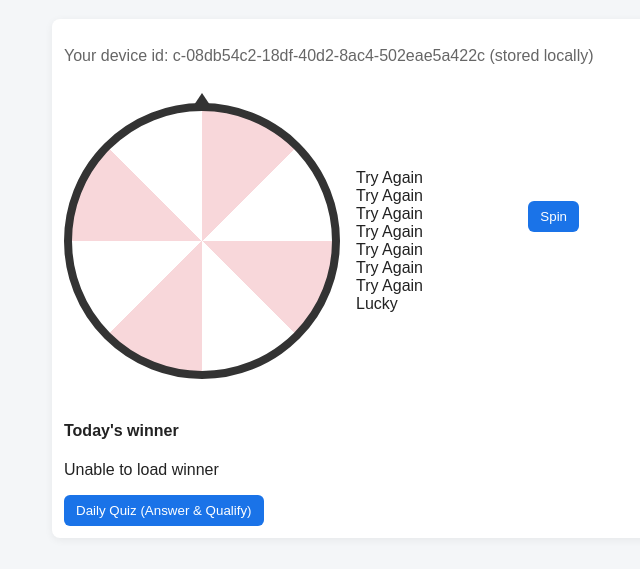
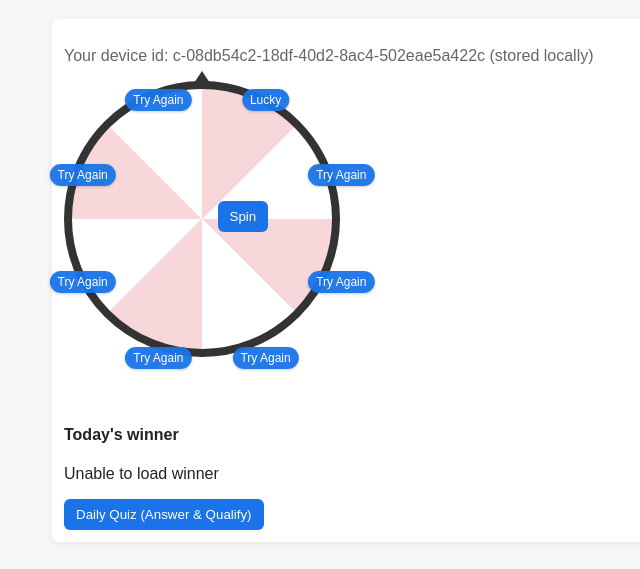
Before and after one commit to microsoftservicess01-svg/Spinwheel, a website: page public/index.html in a window 1280 px wide. Shown: the part 101-670 px from the top of the page, without its empty margins (228-868 px from the left). Drawn offline with Linux system fonts and the light colour scheme; no server answers.

Commit message:
Update style.css

```diff
--- a/public/style.css
+++ b/public/style.css
@@ -1,7 +1,7 @@
 body{font-family:Arial,Helvetica,sans-serif;background:#f4f6f8;color:#222}
 .container{max-width:720px;margin:20px auto;padding:20px}
 .card{background:#fff;padding:12px;border-radius:8px;box-shadow:0 2px 8px rgba(0,0,0,.06)}
-.wheel-wrap{display:flex;align-items:center;gap:16px}
+.wheel-wrap{display:inline-block;align-items:center;gap:16px}
 .wheel{
   width:260px;height:260px;border-radius:50%;border:8px solid #333;position:relative;
   background:conic-gradient(#f8d7da 0 45deg,#fff 45deg 90deg,#f8d7da 90deg 135deg,#fff 135deg 180deg,#f8d7da 180deg 225deg,#fff 225deg 270deg,#f8d7da 270deg 315deg,#fff 315deg 360deg);
@@ -11,3 +11,18 @@ body{font-family:Arial,Helvetica,sans-serif;background:#f4f6f8;color:#222}
 .wheel::after{content:'';position:absolute;left:50%;top:-18px;width:0;height:0;border-left:12px solid transparent;border-right:12px solid transparent;border-bottom:18px solid #333;transform:translateX(-50%)}
 button{padding:8px 12px;border-radius:6px;border:0;background:#1a73e8;color:#fff}
 .muted{color:#666}
+
+/* sector label container */
+#sector-labels{ position:absolute; left:18px; top:18px; width:260px; height:260px; pointer-events:none; }
+.sector-label{
+  position:absolute;
+  transform: translate(-50%, -50%);
+  background: rgba(26,115,232,0.95);
+  color: white;
+  padding:4px 8px;
+  border-radius:14px;
+  font-size:12px;
+  pointer-events:none;
+  white-space:nowrap;
+  box-shadow: 0 1px 3px rgba(0,0,0,0.2);
+}
```
